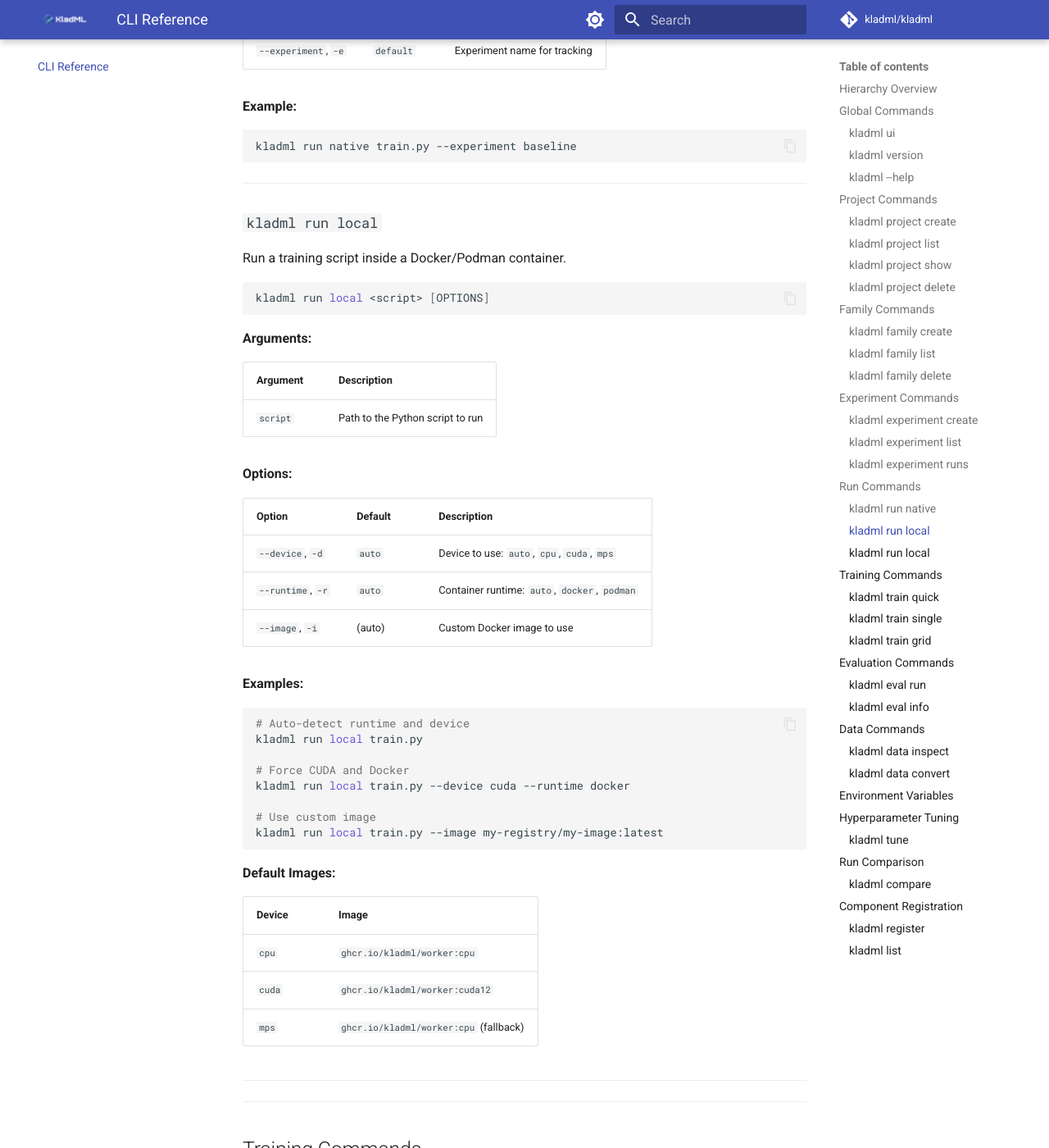
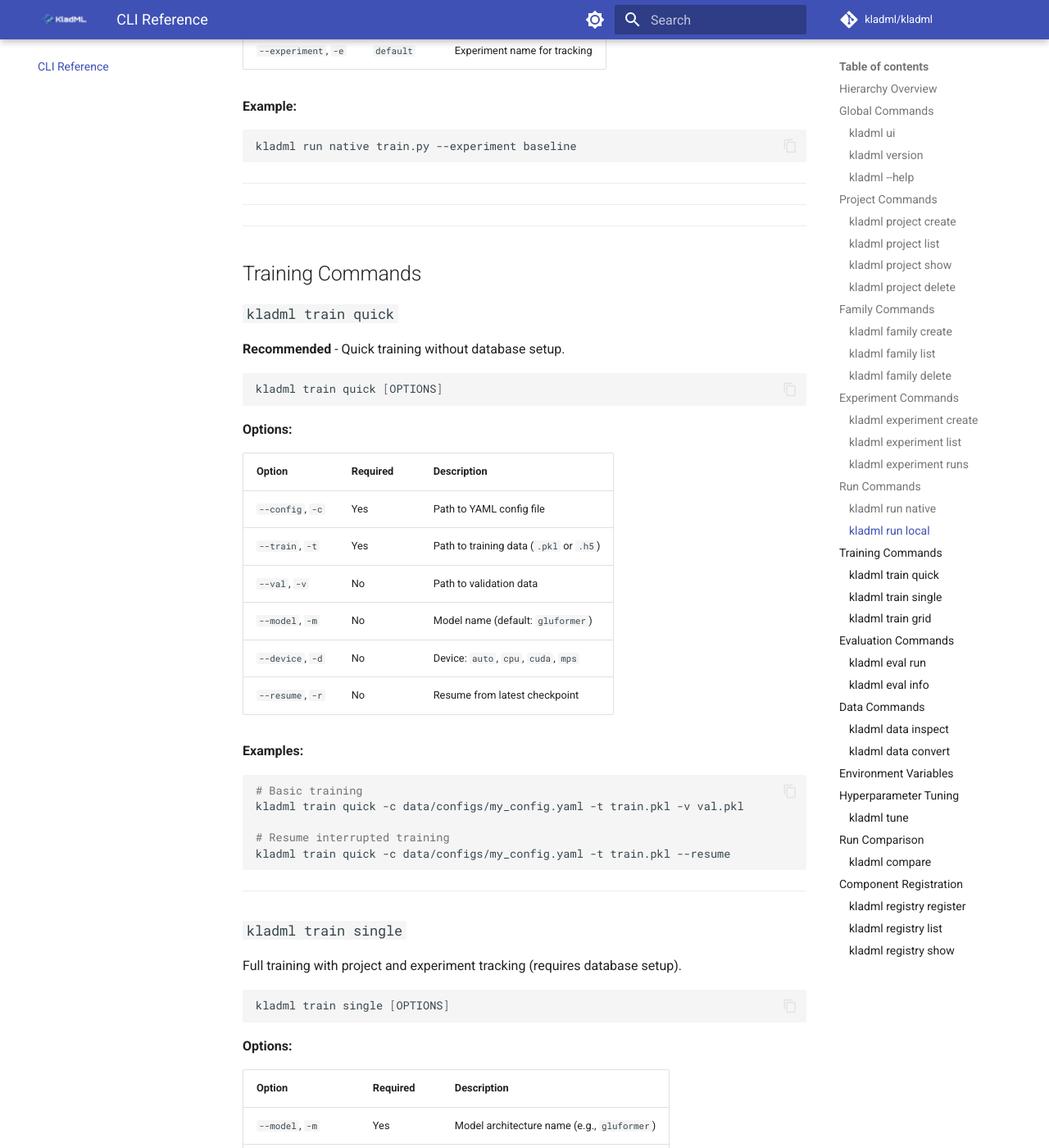
Before and after one commit to kladml/kladml, an MkDocs documentation site: the page built from docs/cli.md, in a window 1280 px wide and 1400 px high, scrolled down 4154 px. Shown: the whole window at 82% size. Built offline with MkDocs 1.6.1 and Material for MkDocs 9.7.7, drawn with Linux system fonts in a browser that asks for light colours; comment, search, counter and statistics services are not loaded; some of the changed text lies outside the part shown.

Commit message:
docs: Update CLI Reference and Release v0.12.0
- Updated docs/cli.md with Registry commands and Tuning
- Updated Getting Started guide
- Updated CHANGELOG.md for v0.12.0 release

````diff
--- a/docs/cli.md
+++ b/docs/cli.md
@@ -203,48 +203,7 @@
 
 ---
 
-### `kladml run local`
 
-Run a training script inside a Docker/Podman container.
-
-```bash
-kladml run local <script> [OPTIONS]
-```
-
-**Arguments:**
-
-| Argument | Description |
-|----------|-------------|
-| `script` | Path to the Python script to run |
-
-**Options:**
-
-| Option | Default | Description |
-|--------|---------|-------------|
-| `--device`, `-d` | `auto` | Device to use: `auto`, `cpu`, `cuda`, `mps` |
-| `--runtime`, `-r` | `auto` | Container runtime: `auto`, `docker`, `podman` |
-| `--image`, `-i` | (auto) | Custom Docker image to use |
-
-**Examples:**
-
-```bash
-# Auto-detect runtime and device
-kladml run local train.py
-
-# Force CUDA and Docker
-kladml run local train.py --device cuda --runtime docker
-
-# Use custom image
-kladml run local train.py --image my-registry/my-image:latest
-```
-
-**Default Images:**
-
-| Device | Image |
-|--------|-------|
-| `cpu` | `ghcr.io/kladml/worker:cpu` |
-| `cuda` | `ghcr.io/kladml/worker:cuda12` |
-| `mps` | `ghcr.io/kladml/worker:cpu` (fallback) |
 
 ---
 
@@ -501,19 +460,19 @@
 
 ## Component Registration
 
-### `kladml register`
+### `kladml registry register`
 
 Register custom components (architectures, preprocessors, evaluators).
 
 ```bash
-kladml register <component_type> [OPTIONS]
+kladml registry register [OPTIONS]
 ```
 
 **Component Types:**
 
 | Type | Description |
 |------|-------------|
-| `architecture` | Custom model architecture |
+| `model` | Custom model architecture |
 | `preprocessor` | Custom data preprocessor |
 | `evaluator` | Custom evaluator |
 
@@ -522,36 +481,39 @@
 | Option | Required | Description |
 |--------|----------|-------------|
 | `--name`, `-n` | Yes | Name for the component |
-| `--module`, `-m` | Yes | Python module path (e.g., `my_pkg.MyClass`) |
-| `--description` | No | Description of the component |
+| `--path`, `-p` | Yes | Path to artifact file/dir |
+| `--type`, `-t` | Yes | Type (model, preprocessor, etc.) |
+| `--tag` | No | Tags to attach |
 
 **Examples:**
 
 ```bash
 # Register a custom architecture
-kladml register architecture --name MyTransformer --module my_models.MyTransformer
+kladml registry register --name MyTransformer --path src/models/my_transformer.py --type model --tag experimental
 
 # Register a custom preprocessor
-kladml register preprocessor --name MyScaler --module my_transforms.MyScaler
-
-# Register a custom evaluator
-kladml register evaluator --name MyEvaluator --module my_eval.MyEvaluator
+kladml registry register --name MyScaler --path src/data/scaler.pkl --type preprocessor
 ```
 
-### `kladml list`
+### `kladml registry list`
 
-List registered components.
+List registered artifacts.
 
 ```bash
-kladml list <component_type>
+kladml registry list [OPTIONS]
 ```
 
 **Examples:**
 
 ```bash
-kladml list architectures
-kladml list preprocessors
-kladml list evaluators
-kladml list datasets
-kladml list runs
+kladml registry list --type model
+kladml registry list --tag production
 ```
+
+### `kladml registry show`
+
+Show details of a registered artifact.
+
+```bash
+kladml registry show <name>
+```
````
Also changed, not shown: CHANGELOG.md (+17 -0 lines), docs/getting_started.md (+1 -1 lines), docss/ROADMAP.md (+7 -15 lines).
